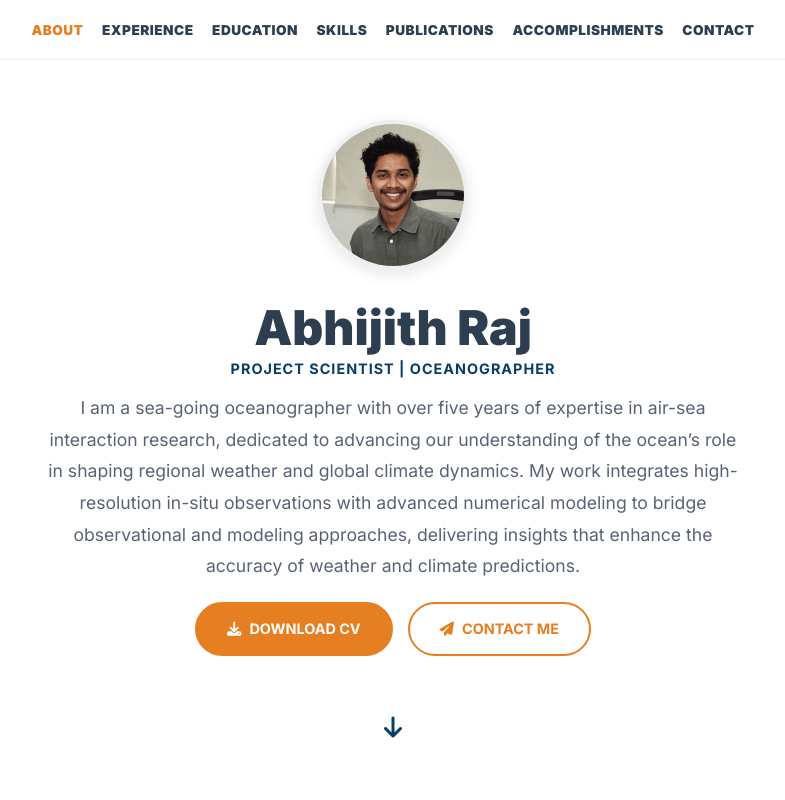
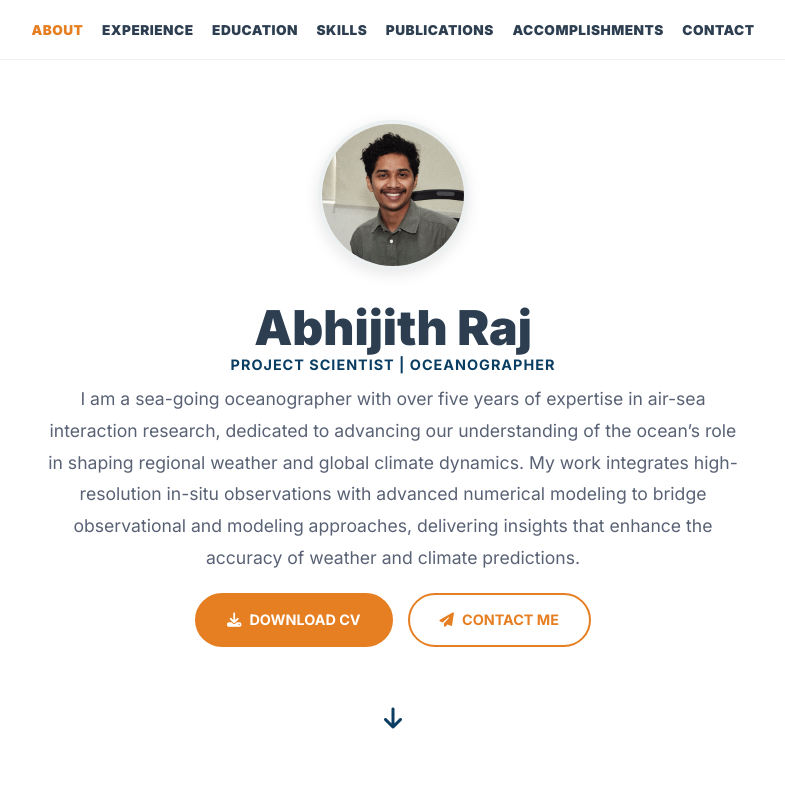
Before and after one commit to abhijitth/portfolio, a plain HTML site: page index.html in a window 1280 px wide. Shown: the top 800 px of the page, without its empty margins (247-1032 px from the left). Drawn offline with Linux system fonts and the light colour scheme.

Commit message:
Update index.html

```diff
--- a/index.html
+++ b/index.html
@@ -38,7 +38,8 @@
             <div class="container">
                 <img src="./assets/me_2.png" alt="Abhijith Raj, Project Scientist and Oceanographer" class="profile-pic">
                 <h1 class="name-title">Abhijith Raj</h1>
-                <p class="subtitle">PROJECT SCIENTIST | OCEANOGRAPHER</p>
+                <!-- <p class="subtitle">PROJECT SCIENTIST | OCEANOGRAPHER</p> -->
+                <h2 class="subtitle">Project Scientist | Oceanographer</h2>
                 <p class="description">
                     I am a sea-going oceanographer with over five years of expertise in air-sea interaction research, dedicated to advancing our understanding of the ocean’s role in shaping regional weather and global climate dynamics. My work integrates high-resolution in-situ observations with advanced numerical modeling to bridge observational and modeling approaches, delivering insights that enhance the accuracy of weather and climate predictions.
                 </p>
```
